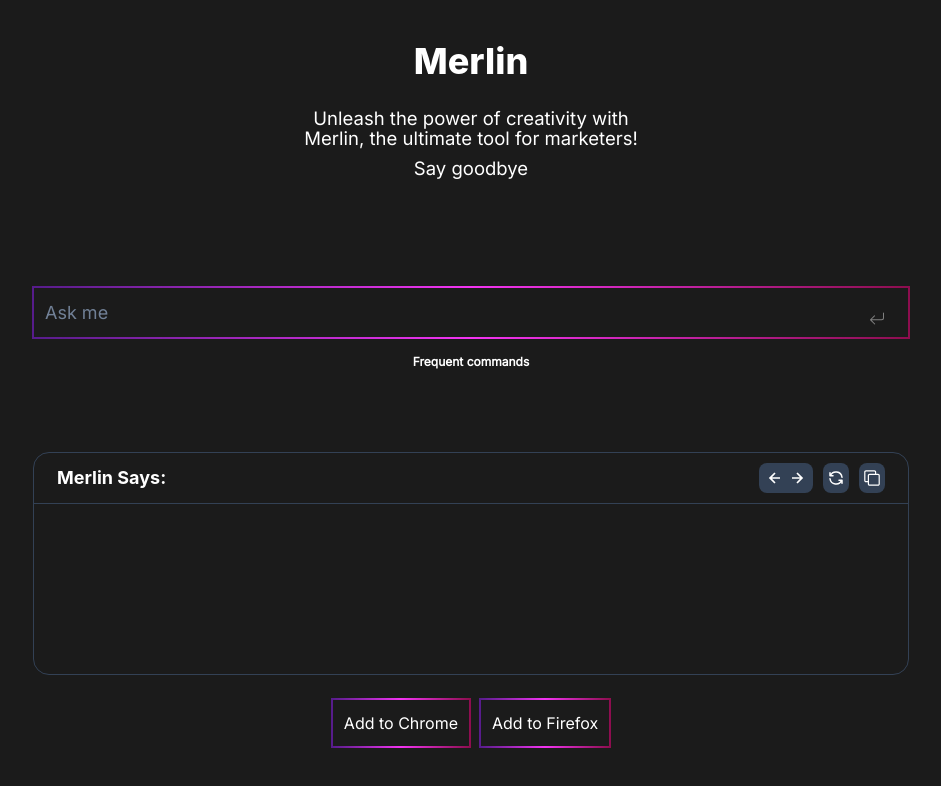
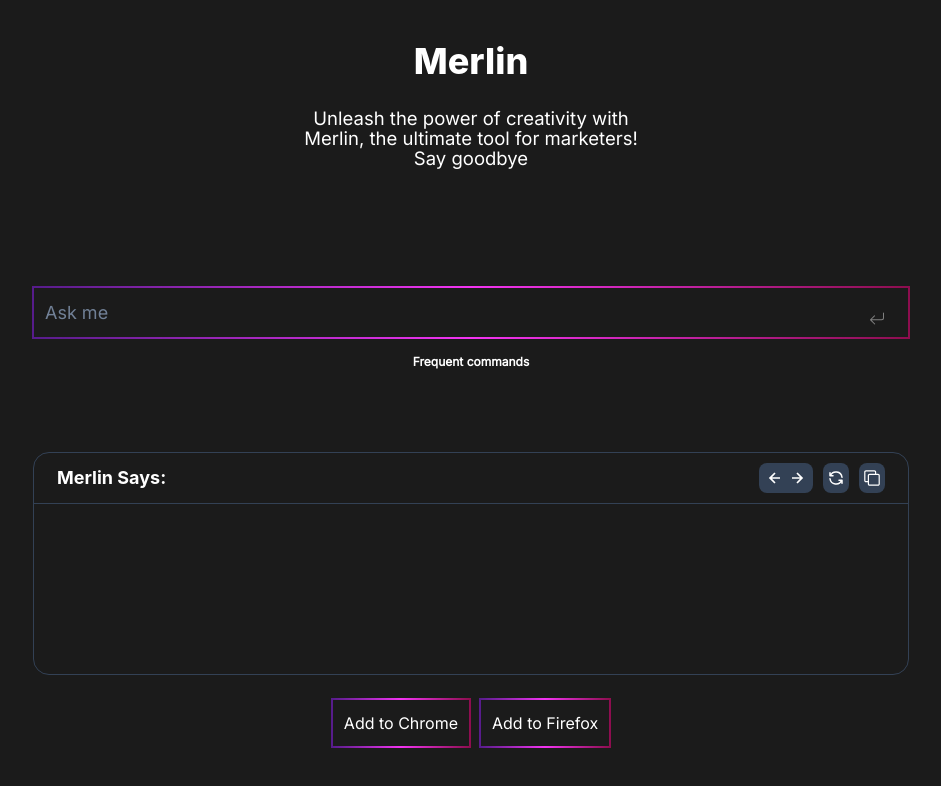
Before and after one commit to Rajesh000730/Merlin, a React (Vite) app: page / in a window 1280 px wide. Shown: the top 786 px of the page, without its empty margins (169-1110 px from the left). Built offline with nearby package versions, Linux system fonts and the light colour scheme.

Commit message:
modified the size of decription container

```diff
--- a/src/components/Header/Header.jsx
+++ b/src/components/Header/Header.jsx
@@ -12,9 +12,8 @@
         <div id="description">
           <p style={{ marginBottom: "10px" }}>
             Unleash the power of creativity with Merlin, the ultimate tool for
-            marketers!
+            marketers! Say goodbye
           </p>
-          <p>Say goodbye</p>
         </div>
       </div>
     </div>
```
